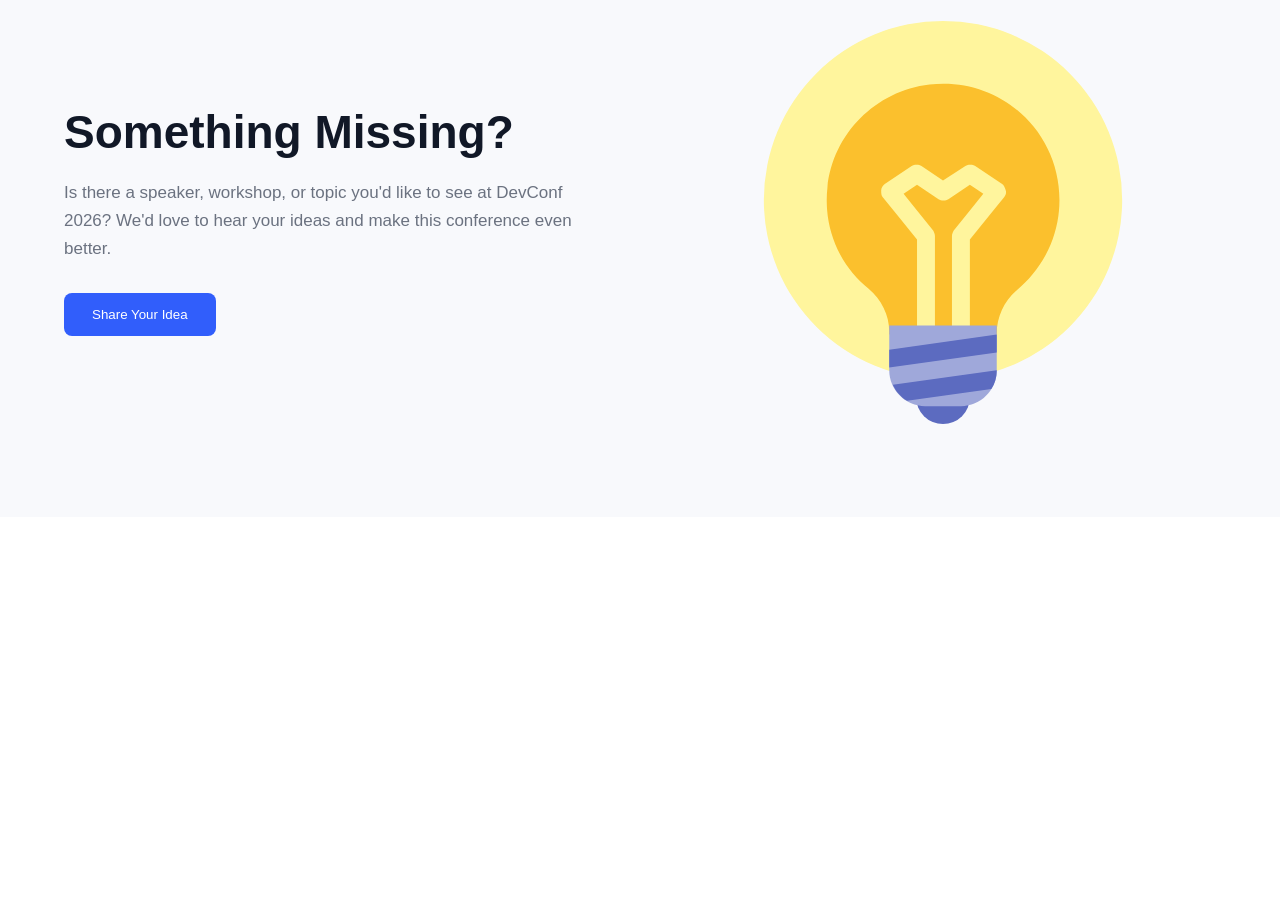
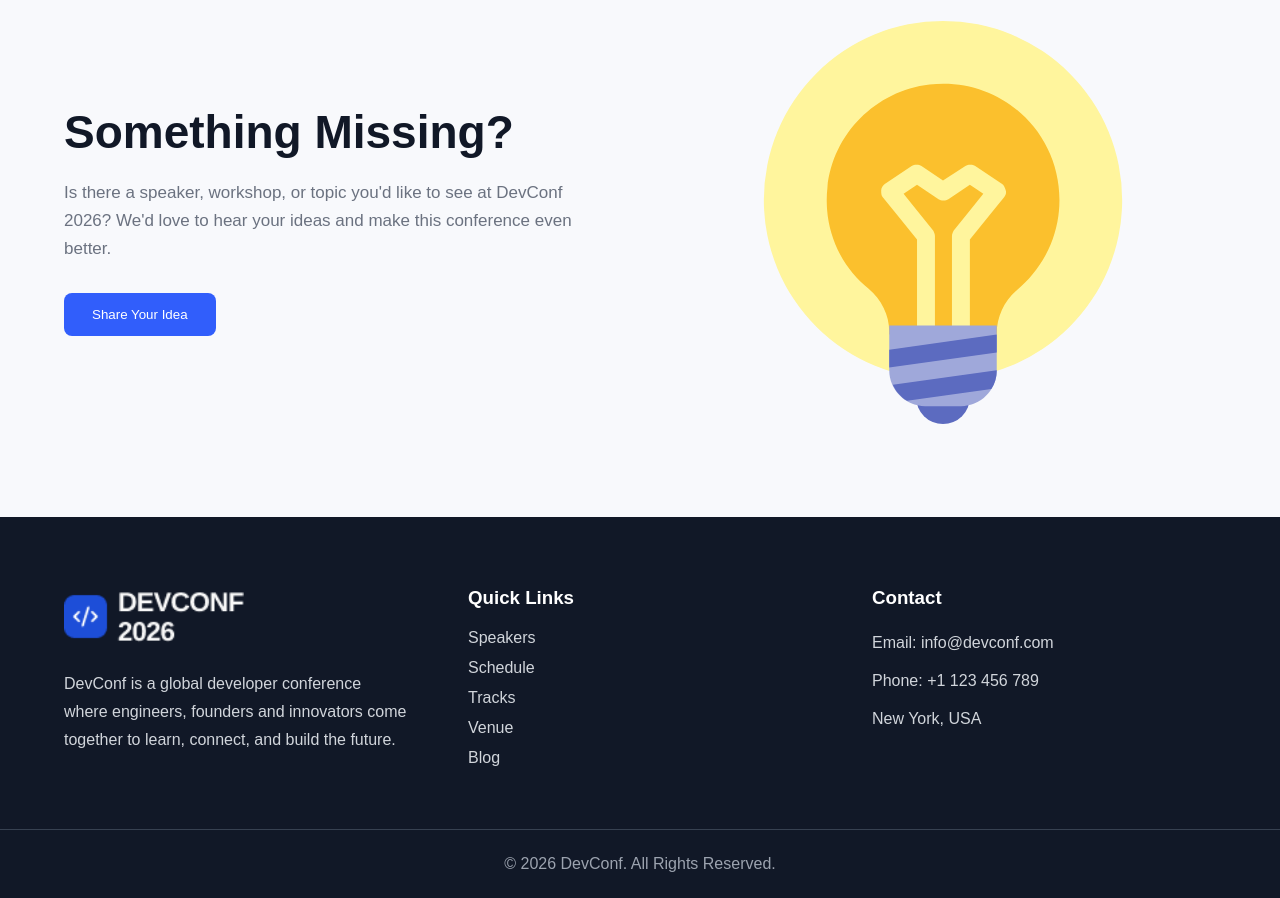
Before and after one commit to beerbahu107-bot/b14-a1, a plain HTML site: page index.html in a window 1280 px wide. Shown: the part 2584-3482 px from the top of the page. Before the commit the page ends 3101 px from the top, so only its background shows below. Drawn offline with Linux system fonts and the light colour scheme.

Commit message:
I have edited the footer section in html and css fill for add the footer

```diff
--- a/index.html
+++ b/index.html
@@ -262,3 +262,63 @@
     </div>
 
 </section>
+
+<!-- Footer -->
+
+<footer>
+
+    <div class="footer-container">
+
+        <div class="footer-box">
+
+            <img src="./assets/footer-logo.png" alt="Logo">
+
+            <p>
+
+                DevConf is a global developer conference where engineers,
+                founders and innovators come together to learn, connect,
+                and build the future.
+
+            </p>
+
+        </div>
+
+        <div class="footer-box">
+
+            <h3>Quick Links</h3>
+
+            <a href="#">Speakers</a>
+
+            <a href="#">Schedule</a>
+
+            <a href="#">Tracks</a>
+
+            <a href="#">Venue</a>
+
+            <a href="#">Blog</a>
+
+        </div>
+
+        <div class="footer-box">
+
+            <h3>Contact</h3>
+
+            <p>Email: info@devconf.com</p>
+
+            <p>Phone: +1 123 456 789</p>
+
+            <p>New York, USA</p>
+
+        </div>
+
+    </div>
+
+    <hr>
+
+    <p class="copyright">
+
+        © 2026 DevConf. All Rights Reserved.
+
+    </p>
+
+</footer>
--- a/style.css
+++ b/style.css
@@ -432,3 +432,99 @@ button{
     max-width:430px;
 
 }
+
+/* Footer */
+
+footer{
+
+    background:#111827;
+
+    color:white;
+
+    padding-top:70px;
+
+}
+
+.footer-container{
+
+    width:1200px;
+
+    max-width:90%;
+
+    margin:auto;
+
+    display:flex;
+
+    justify-content:space-between;
+
+    gap:60px;
+
+}
+
+.footer-box{
+
+    flex:1;
+
+}
+
+.footer-box img{
+
+    width:180px;
+
+    margin-bottom:20px;
+
+}
+
+.footer-box h3{
+
+    margin-bottom:20px;
+
+}
+
+.footer-box p{
+
+    color:#d1d5db;
+
+    line-height:28px;
+
+    margin-bottom:10px;
+
+}
+
+.footer-box a{
+
+    display:block;
+
+    color:#d1d5db;
+
+    text-decoration:none;
+
+    margin-bottom:12px;
+
+}
+
+.footer-box a:hover{
+
+    color:white;
+
+}
+
+footer hr{
+
+    margin-top:50px;
+
+    border:none;
+
+    border-top:1px solid #374151;
+
+}
+
+.copyright{
+
+    text-align:center;
+
+    padding:25px;
+
+    color:#9ca3af;
+
+}
```
